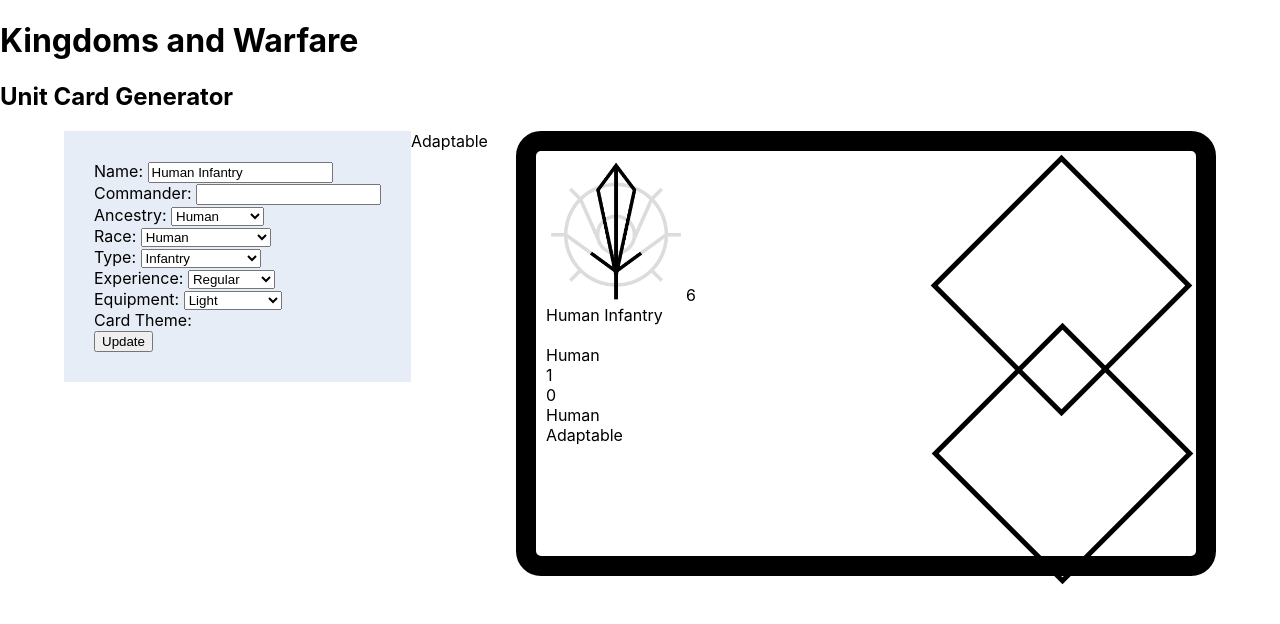
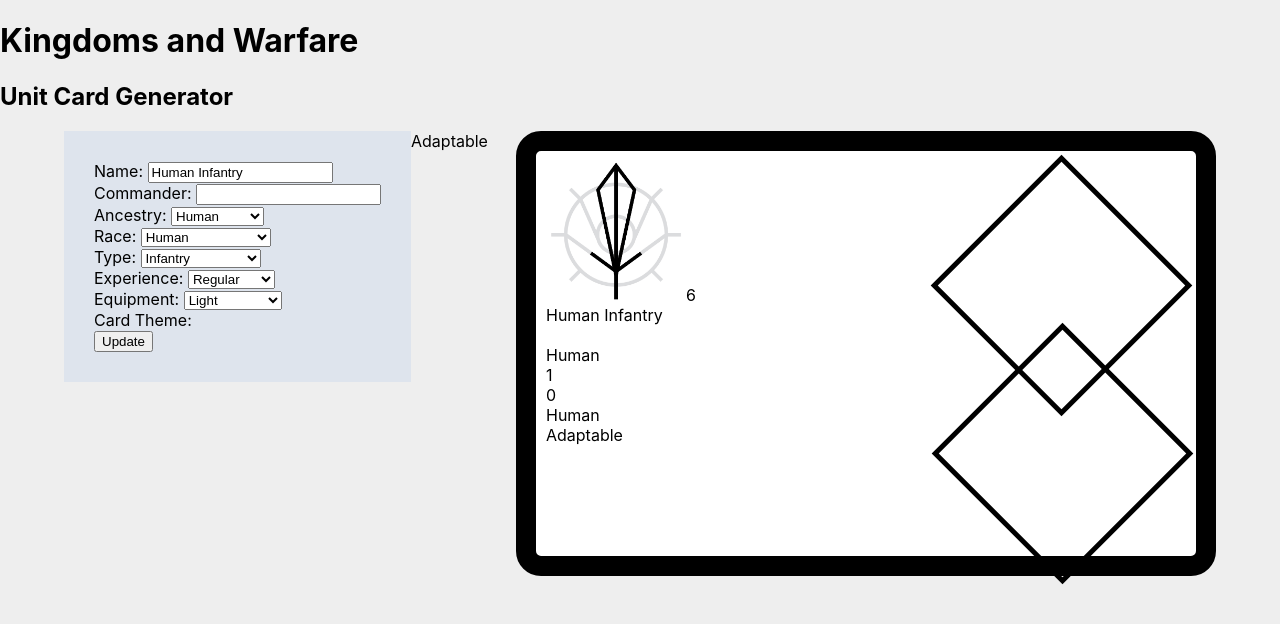
Before and after one commit to ZackBarbari/KW-Unit-Generator, a React (Create React App) app: page / in a window 1280 px wide. Shown: the top 624 px of the page. Built offline with nearby package versions, Linux system fonts and the light colour scheme.

Commit message:
Trait dashboard fix

```diff
--- a/src/App.js
+++ b/src/App.js
@@ -12,7 +12,7 @@ const App = () => {
 
   return (
     <>
-    <div className="App">
+    <div className="pagebase">
       <h1>Kingdoms and Warfare</h1>
       <h2>Unit Card Generator</h2>
       <InputBox onMod={modifyCard}/>
--- a/src/components/Card.css
+++ b/src/components/Card.css
@@ -4,6 +4,7 @@
     width: 50%;
     aspect-ratio: 5 / 3;
     border-radius: 25px;
+    background-color: white;
     border: 20px solid rgb(0, 0, 0);
     padding: 10px;
   }
--- a/src/components/InputBox.js
+++ b/src/components/InputBox.js
@@ -10,7 +10,6 @@ import races from '../constants/races';
 import { useRef, useState } from "react";
 import defaults from '../constants/statics/defaults';
 import SelectiveDropdown from './forms/racedropdown';
-import traits from '../constants/traits';
 import raceMap from '../constants/raceMap';
 import traitMap from '../constants/traitMap';
 
@@ -29,6 +28,7 @@ const InputBox = ({onMod}) => {
     var list = [];
 
     const onSave = () => {
+        console.log(traitList)
         const body = {
             name: nameRef.current.value,
             commander: commandRef.current.value,
@@ -54,6 +54,7 @@ const InputBox = ({onMod}) => {
         for (var i = 0; i < raceMap.get(raceRef.current.value).traits.length; i++) {
             list[i] = traitMap.get(raceMap.get(raceRef.current.value).traits[i].toString()).name;
         }
+        //console.log(raceMap.get(raceRef.current.value).traits)
         setTraitList(list)
         //onSave();
     }
--- a/src/components/UnitCard.js
+++ b/src/components/UnitCard.js
@@ -1,8 +1,9 @@
 import './Card.css';
 import defaults from '../constants/statics/defaults';
+import traitMap from '../constants/traitMap';
+import trait from '../constants/traits';
 
 const UnitCard = ({name, commander, ancestry, unit, exp, equip, race, size, traits}) => {
-
     return (
         <>
         <div className='card-outline'>
@@ -16,7 +17,10 @@ const UnitCard = ({name, commander, ancestry, unit, exp, equip, race, size, trai
             {exp}<br></br>
             {equip}<br></br>
             {race}<br></br>
-            {traits}
+            {traits[0]}<br></br>
+            {traits[1]}<br></br>
+            {traits[2]}<br></br>
+            {traits[3]}
         </div>
         </>
     )
--- a/src/index.css
+++ b/src/index.css
@@ -5,6 +5,7 @@ body {
     sans-serif;
   -webkit-font-smoothing: antialiased;
   -moz-osx-font-smoothing: grayscale;
+  background-color: #EEEEEE;
 }
 
 code {
```
